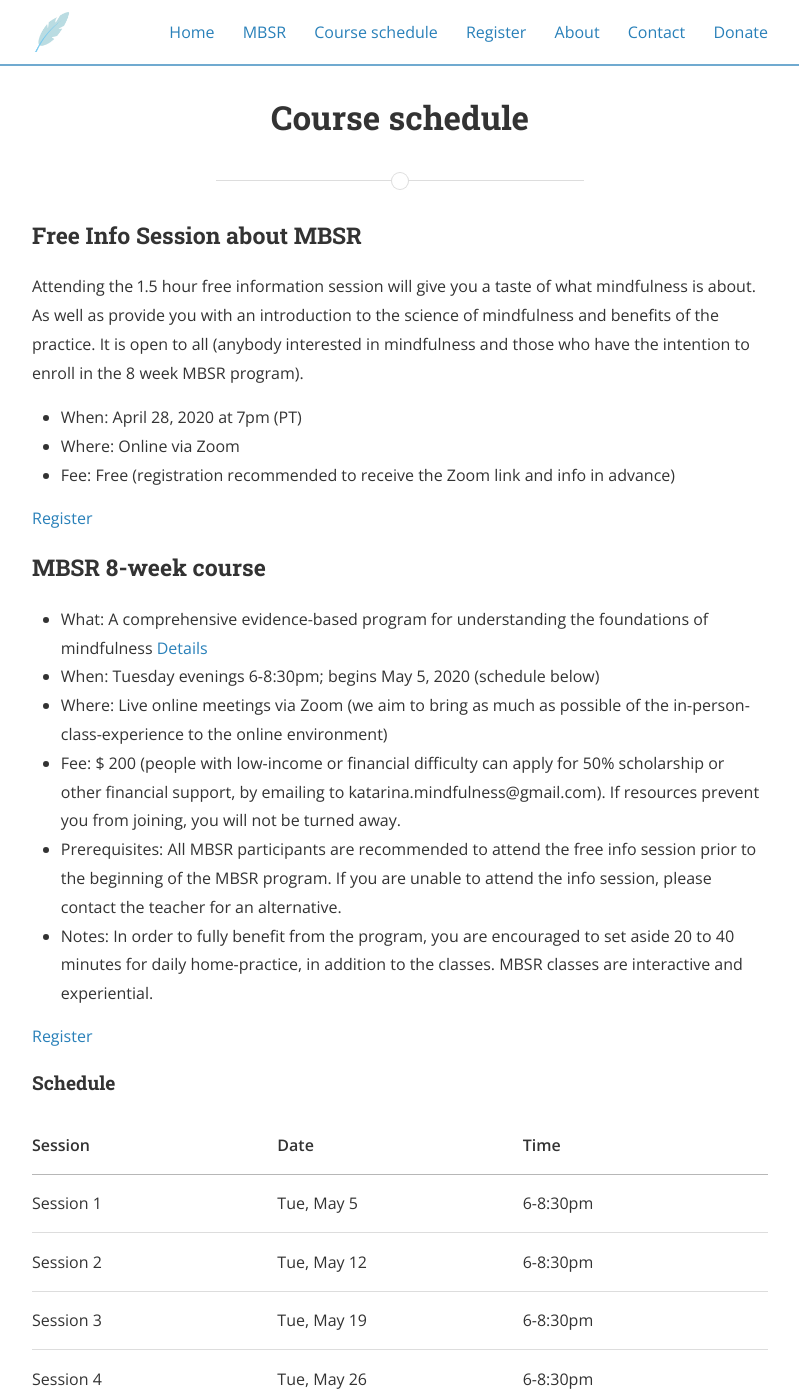
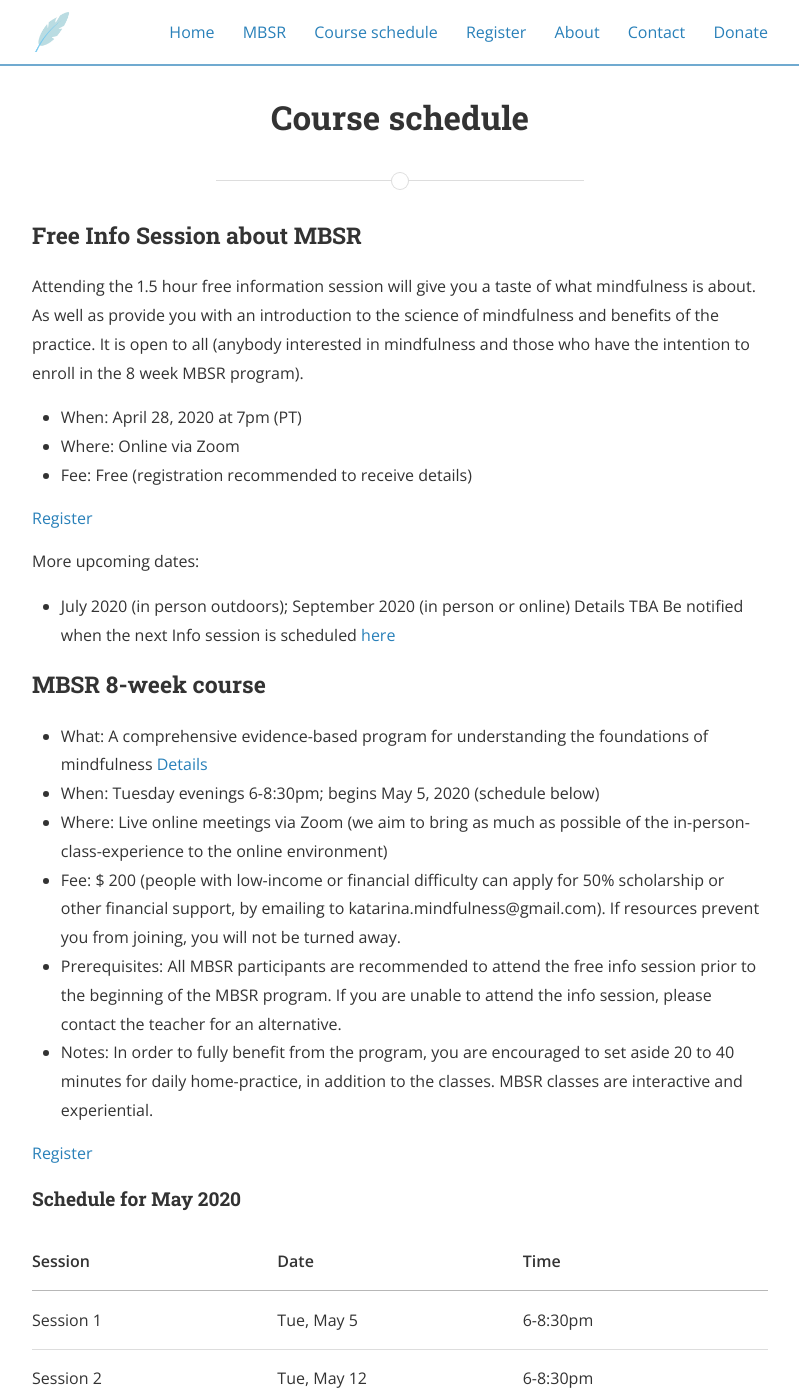
Before and after one commit to mindfulnessone/mindfulnessone.github.io, a Jekyll site: the page built from course-schedule.md, in a window 1280 px wide and 1400 px high. Shown: the whole window, without its empty margins (240-1039 px from the left). Built offline with Jekyll 4.4.1, drawn with Linux system fonts in a browser that asks for light colours; nearby versions of some CDN libraries.

Commit message:
Update course-schedule.md

```diff
--- a/course-schedule.md
+++ b/course-schedule.md
@@ -13,9 +13,13 @@ Attending the 1.5 hour free information session will give you a taste of what mi
 
 - When: April 28, 2020 at 7pm (PT)
 - Where: Online via Zoom
-- Fee: Free (registration recommended to receive the Zoom link and info in advance)
+- Fee: Free (registration recommended to receive details)
 
 [Register](/register/)
+
+More upcoming dates:
+- July 2020 (in person outdoors); September 2020 (in person or online) Details TBA
+Be notified when the next Info session is scheduled [here](/notify/)
 
 
 ### MBSR 8-week course
@@ -28,7 +32,7 @@ Attending the 1.5 hour free information session will give you a taste of what mi
 
 [Register](/register-8week-mbsr/)
 
-#### Schedule
+#### Schedule for May 2020
 
 | Session   | Date         | Time     |
 |-----------|--------------|----------|
```
